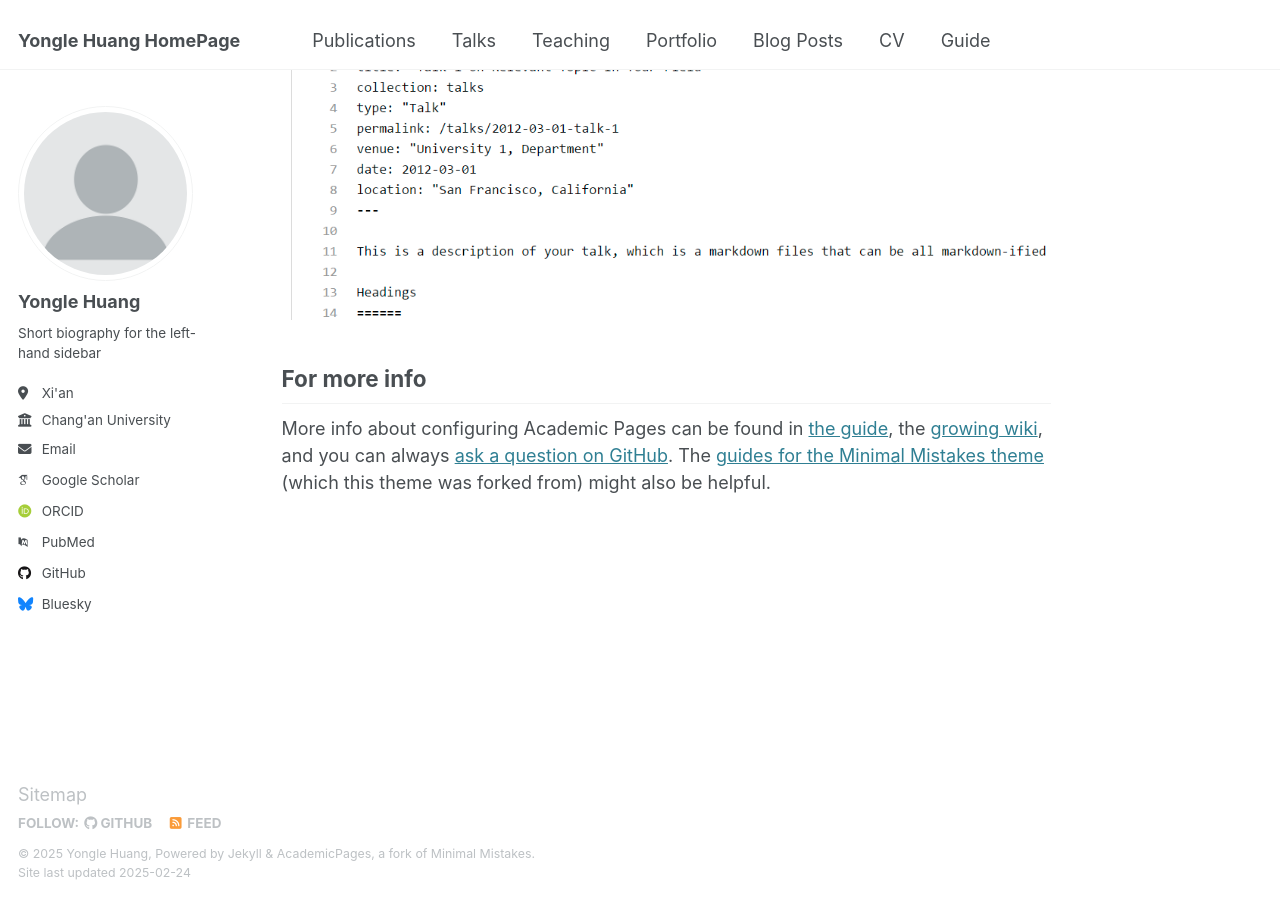
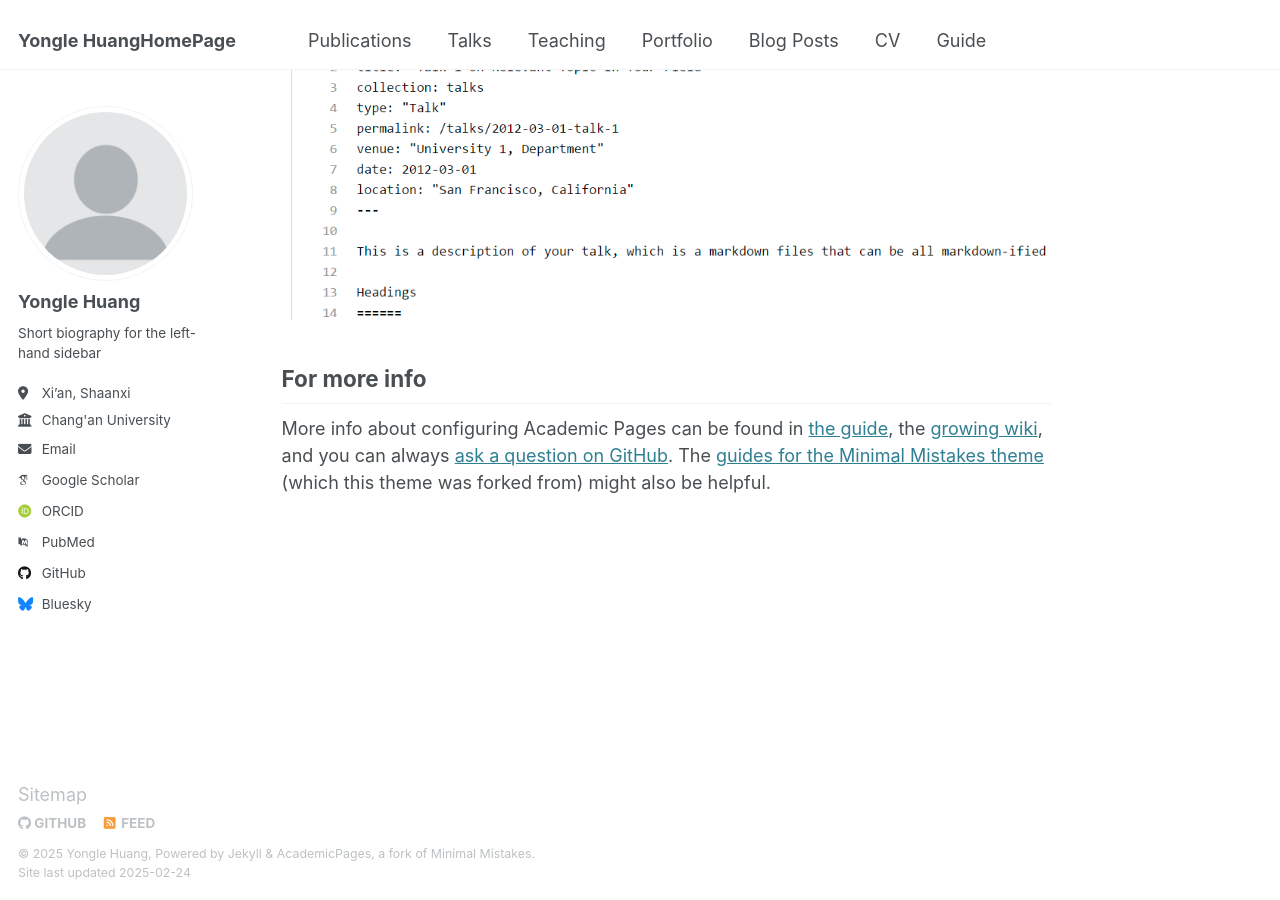
Before and after one commit to Jason-Huang516/JasonHuang.github.io, a Jekyll site: the page built from _pages/about.md, in a window 1280 px wide and 900 px high, scrolled down 2642 px. Built offline with Jekyll 4.4.1, drawn with Linux system fonts in a browser that asks for light colours; some web fonts are replaced.

Commit message:
Update _config.yml

```diff
--- a/_config.yml
+++ b/_config.yml
@@ -7,9 +7,9 @@
 # server process.
 
 # Basic Site Settings
-locale                   : "en-US"
+locale                   : "China"
 site_theme               : "default"
-title                    : "Yongle Huang HomePage"
+title                    : "Yongle HuangHomePage"
 title_separator          : "-"
 name                     : &name "Yongle Huang"
 description              : &description "personal description"
@@ -26,7 +26,7 @@ author:
   name             : "Yongle Huang"
   pronouns         : # example: "she/her"
   bio              : "Short biography for the left-hand sidebar"
-  location         : "Xi'an"
+  location         : "Xi’an, Shaanxi"
   employer         : "Chang'an University"
   uri              : # URL
   email            : "none@example.org"
```
